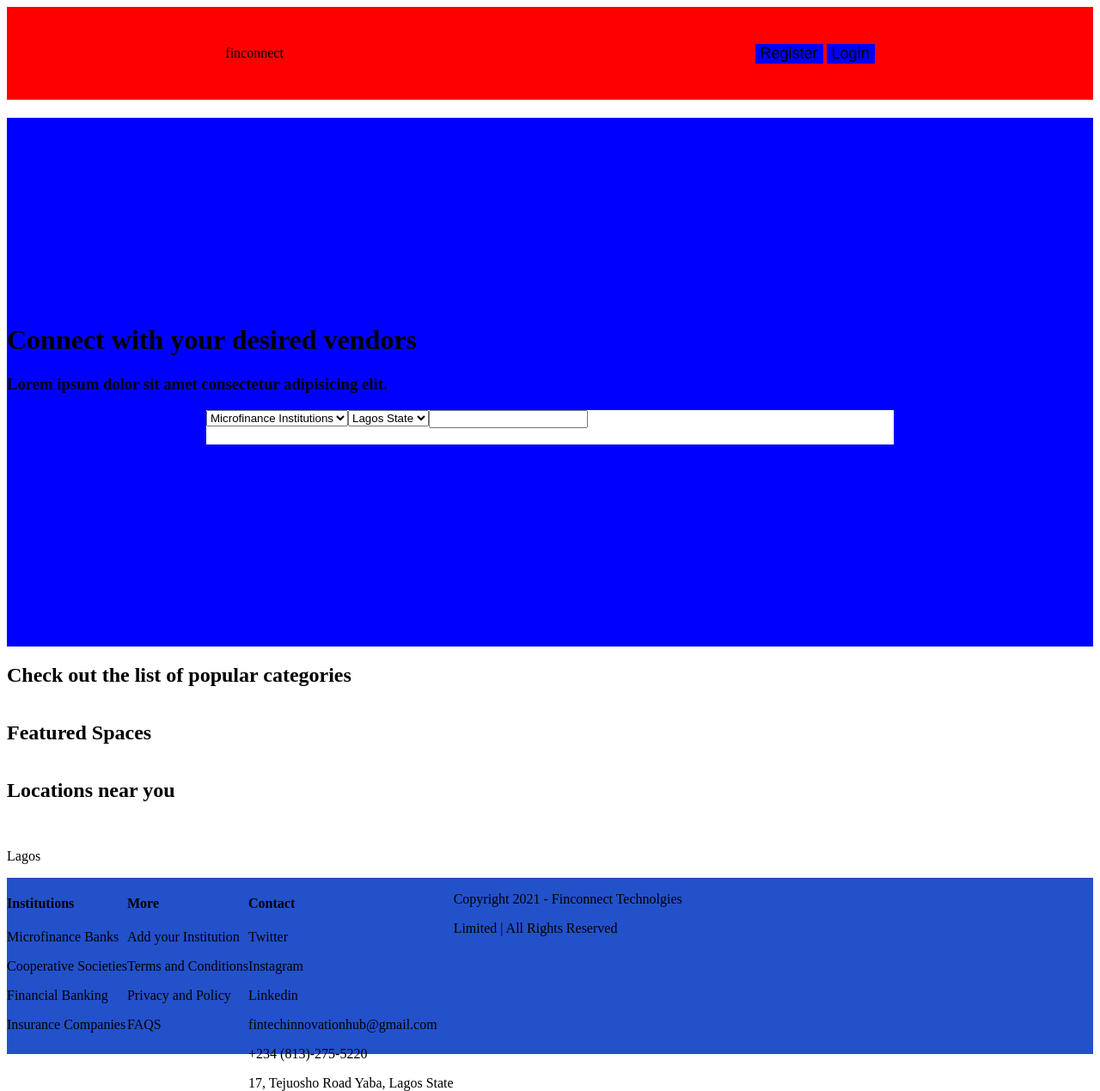
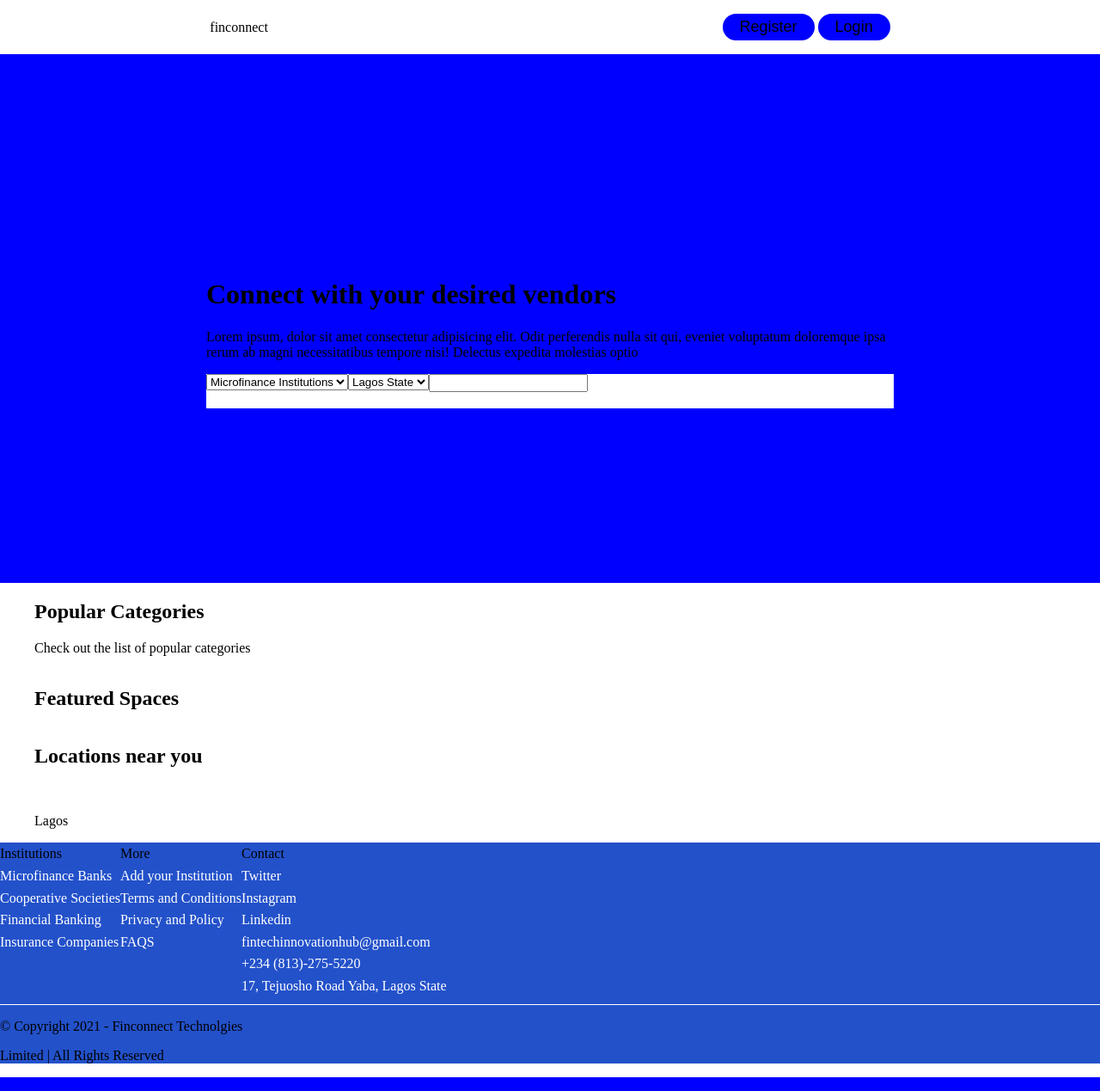
Before and after one commit to t-bello7/finconnect, a Django app: page / in a window 1280 px wide; the page is wider, and only the part inside the window is pictured. Shown: that part at 86% size. Run offline with Django 3.2, Linux system fonts and the light colour scheme; data that the repository does not hold is empty; parts of the project's set-up code (start-up, migrations or seed data) failed here and were passed over.

Commit message:
a better display

```diff
--- a/static/css/base.css
+++ b/static/css/base.css
@@ -1,14 +1,20 @@
-/* .container {
-  width: 80%;
-  margin: 0 auto;
-} */
+* {
+  box-sizing: border-box;
+  /* margin: 0;
+  padding: 0; */
+}
+
+body {
+  margin: 0;
+}
 header {
   display: flex;
 }
+
 .navbar__container {
-  background: red;
+  background: #ffffff;
   width: 100%;
-  height: 108px;
+  /* height: 108px; */
   display: flex;
   justify-content: flex-end;
   justify-content: space-around;
@@ -29,70 +35,11 @@ div.navbar__container ul.nav button {
   background-color: blue;
   border: none;
   color: white;
+  padding: 5px 20px;
+  border-radius: 20px;
   /* padding: 15px 32px; */
   text-align: center;
   text-decoration: none;
   display: inline-block;
   font-size: 18px;
 }
-
-div.search__container {
-  width: 100%;
-  height: 615px;
-  margin: 0 auto;
-  background: blue;
-}
-
-div.search__container h1 {
-  padding: 15rem 0 0 0;
-}
-div.search__container div.search__bar form {
-  width: 800px;
-  height: 40px;
-  margin: 0 auto;
-  background-color: white;
-  display: flex;
-}
-
-div.categories__container {
-  width: 1440px;
-  margin: 0 auto;
-}
-
-div.categories__container div.categories__list {
-  width: 1440px;
-  display: grid;
-  margin: 0 auto;
-  grid-template-columns: 1fr 1fr 1fr 1fr;
-}
-div.featured__listing {
-  width: 1440px;
-  margin: 0 auto;
-}
-
-div.featured__listing div.featured__list {
-  width: 100%;
-  display: grid;
-  grid-template-columns: 1fr 1fr 1fr 1fr;
-}
-div.featured__listing div.featured__list div.listing img {
-  width: 300px;
-  height: 300px;
-}
-div.locations__container {
-  width: 1440px;
-  margin: 0 auto;
-}
-
-div.locations__container div.locations__list {
-  width: 100%;
-  display: grid;
-  grid-template-columns: 1fr 1fr 1fr 1fr;
-}
-div.footer {
-  width: 100%;
-  height: 205px;
-  margin: 0 auto;
-  display: flex;
-  background: #2351ca;
-}
--- /dev/null
+++ b/static/css/main.css
@@ -0,0 +1,115 @@
+.container {
+  width: 100%;
+  max-width: 1600px;
+  margin: 0 auto;
+}
+div.search__container {
+  width: 100%;
+  height: 615px;
+  margin: 0 auto;
+  background: blue;
+}
+
+div.search__container div.search__title {
+  width: 800px;
+
+  padding: 15rem 0 0 0;
+  margin: 0 auto;
+}
+div.search__container div.search__bar form {
+  width: 800px;
+  height: 40px;
+  margin: 0 auto;
+  background-color: white;
+  display: flex;
+}
+div.categories__container {
+  width: 1200px;
+  margin: 0 auto;
+}
+
+div.categories__container div.categories__list {
+  display: grid;
+  margin: 0 auto;
+  grid-template-columns: 1fr 1fr 1fr 1fr;
+}
+div.categories__container div.categories__list div.categories__item {
+  width: 244px;
+  height: 160px;
+  border: 1px solid black;
+  border-radius: 20px;
+}
+
+div.featured__container {
+  width: 1200px;
+  margin: 0 auto;
+}
+
+div.featured__container div.featured__list {
+  text-decoration: none;
+  width: 1000px;
+  display: grid;
+  gap: 10%;
+  grid-template-columns: 1fr 1fr 1fr 1fr;
+}
+div.featured__container div.featured__list div.listing img {
+  width: 300px;
+  height: 300px;
+}
+div.locations__container {
+  width: 1200px;
+  margin: 0 auto;
+}
+
+div.locations__container div.locations__list {
+  width: 100%;
+  display: grid;
+  grid-template-columns: 1fr 1fr 1fr 1fr;
+}
+
+div.footer {
+  background: #2351ca;
+}
+div.footer div.footer__sections {
+  padding: 0;
+  line-height: 1.6;
+  display: flex;
+  flex-wrap: wrap;
+}
+
+div.footer div.footer__sections div.footer_section {
+  width: 25%;
+  padding: 15px 0;
+  flex-shrink: 0;
+}
+
+div.footer div.footer__copyright,
+.footer__link,
+.footer__title {
+  display: block;
+}
+.footer__link {
+  color: white;
+  text-decoration: none;
+}
+
+.footer__link:hover {
+  background: black;
+}
+div.footer div.footer__copyright .footer__hr {
+  height: 1px;
+  border: none;
+  background: white;
+}
+
+@media screen and (max-width: 768px) {
+  .footer__section {
+    width: 50%;
+  }
+}
+
+@media screen and (max-width: 768px) {
+  .footer__section {
+    width: 100%;
+  }
+}
--- a/static/js/base.js
+++ b/static/js/base.js
@@ -1,12 +1,12 @@
 const satAvailableField = document.querySelector('#satAvailableField')
 const satWorkHours = document.querySelector('.sat_work_hours')
-satAvailableField.value = 'off'
-console.log(satAvailableField.value)
+// satAvailableField.value = 'off'
+// console.log(satAvailableField.value)
 let checkBoxClick = 0;
 satAvailableField.addEventListener('click', (e)=>{
     checkBoxClick += 1
     let satAvailableVal = e.target.value;
-    satAvailableField.value = 'on'
+    // satAvailableField.value = 'on'
 
     console.log(satAvailableVal)
     console.log(typeof(satAvailableVal));
--- a/templates/_base.html
+++ b/templates/_base.html
@@ -12,7 +12,6 @@
     <!-- <link rel="stylesheet" href="{% static 'css/signup.css' %}"> -->
 </head>
 <body>
-    <div class="container">
     <header>
         <div class="navbar__container">
             <a href="{% url 'homepage' %}" class="">finconnect</a>
@@ -38,6 +37,5 @@
     <script src="{% static 'js/base.js' %}"></script>
     {% block javascript %}
     {% endblock javascript %}
-</div>
 </body>
 </html>
--- a/templates/dashboard/homepage.html
+++ b/templates/dashboard/homepage.html
@@ -3,12 +3,11 @@
 
 {% block title %} Homepage {% endblock title %}
 {% block content %}
+<link rel="stylesheet" href="{% static 'css/main.css' %}">
 <div class="search__container">
     <div class="search__title">
         <h1>Connect with your desired vendors</h1>
-    </div>
-    <div class="search__title">
-        <h3>Lorem ipsum dolor sit amet consectetur adipisicing elit. </h3>
+        <p>Lorem ipsum, dolor sit amet consectetur adipisicing elit. Odit perferendis nulla sit qui, eveniet voluptatum doloremque ipsa rerum ab magni necessitatibus tempore nisi! Delectus expedita molestias optio </p>
     </div>
     <div class="search__bar">
         <form action="" id="searchForm">
@@ -35,12 +34,14 @@
 </div>
 <div class="categories__container">
     <div class="categories__title">
-        <h2>Check out the list of popular categories</h2>
+        <h2>Popular Categories</h2>
+        <p>Check out the list of popular categories</p>
     </div>
     <div class="categories__list">
     {% for choice in listing_instance.INSTITUTION_CHOICES %}
-        <div class="category__item">
+        <div class="categories__item">
             <h2>{{choice.1}}</h2>
+            <hr width=200px>
                 <!-- {% with total=listings.count %} -->
                 <!-- <p>{{ total }} listings</p> -->
                 <!-- {% endwith %} -->
@@ -48,12 +49,13 @@
         {% endfor %}
     </div>
 </div>
-<div class="featured__listing">
-    <div class="featured__title">
+<div class="featured__container">
+    <div class="featured__title ">
         <h2>Featured Spaces</h2>
     </div>
     <div class="featured__list">
         {% for list in listings %}
+        <a href="#">
         <div class="listing">
             <img src="{{list.list_image.url}}" alt="{{list.name}}">
             <h4>{{ list.name }}</h4>
@@ -69,6 +71,7 @@
                 <h5>90</h5>
             </div> -->
         </div>
+        </a>
         {% endfor %}
 
 
@@ -89,33 +92,34 @@
 </div>
 
 <div class="footer">
-
-    <div class="footer__product">
-        <h4>Institutions</h4>
-
-        <p>Microfinance Banks</p>
-        <p>Cooperative Societies</p>
-        <p>Financial Banking</p>
-        <p>Insurance Companies</p>
+    <div class="footer__sections container">
+        <div class="footer__section">
+            <span>Institutions</span>
+            <a href="" class="footer__link">Microfinance Banks</a>
+            <a href="" class="footer__link">Cooperative Societies</a>
+            <a href="" class="footer__link">Financial Banking</a>
+            <a href="" class="footer__link">Insurance Companies</a>
         </div>
-    <div class="footer__legal">
-        <h4>More</h4>
-        <p>Add your Institution</p>
-        <p>Terms and Conditions</p>
-        <p>Privacy and Policy </p>
-        <p>FAQS</p>
+        <div class="footer__section">
+            <span>More</span>
+            <a href="" class="footer__link">Add your Institution</a>
+            <a href="" class="footer__link">Terms and Conditions</a>
+            <a href="" class="footer__link">Privacy and Policy </a>
+            <a href="" class="footer__link">FAQS</a>
         </div>
-    <div class="footer__contact">
-        <h4>Contact</h4>
-        <p>Twitter</p>
-        <p>Instagram</p>
-        <p>Linkedin</p>
-        <p>fintechinnovationhub@gmail.com</p>
-        <p>+234 (813)-275-5220</p>
-        <p>17, Tejuosho Road Yaba, Lagos State</p>
+        <div class="footer__section">
+            <span class="footer__title">Contact</span>
+            <a href="" class="footer__link">Twitter</a>
+            <a href="" class="footer__link">Instagram</a>
+            <a href="" class="footer__link">Linkedin</a>
+            <a href="" class="footer__link">fintechinnovationhub@gmail.com</a>
+            <a href="" class="footer__link">+234 (813)-275-5220</a>
+            <a href="" class="footer__link">17, Tejuosho Road Yaba, Lagos State</a>
         </div>
-    <div class="footer__copyright">
-        <p> Copyright 2021 - Finconnect Technolgies</p>
+    </div>
+    <div class="footer__copyright container">
+        <hr class="footer__hr">
+        <p> &copy; Copyright 2021 - Finconnect Technolgies</p>
         <p> Limited | All Rights Reserved</p>
     </div>
 </div>
```
Lines whose indentation alone changed are shown as unchanged.
